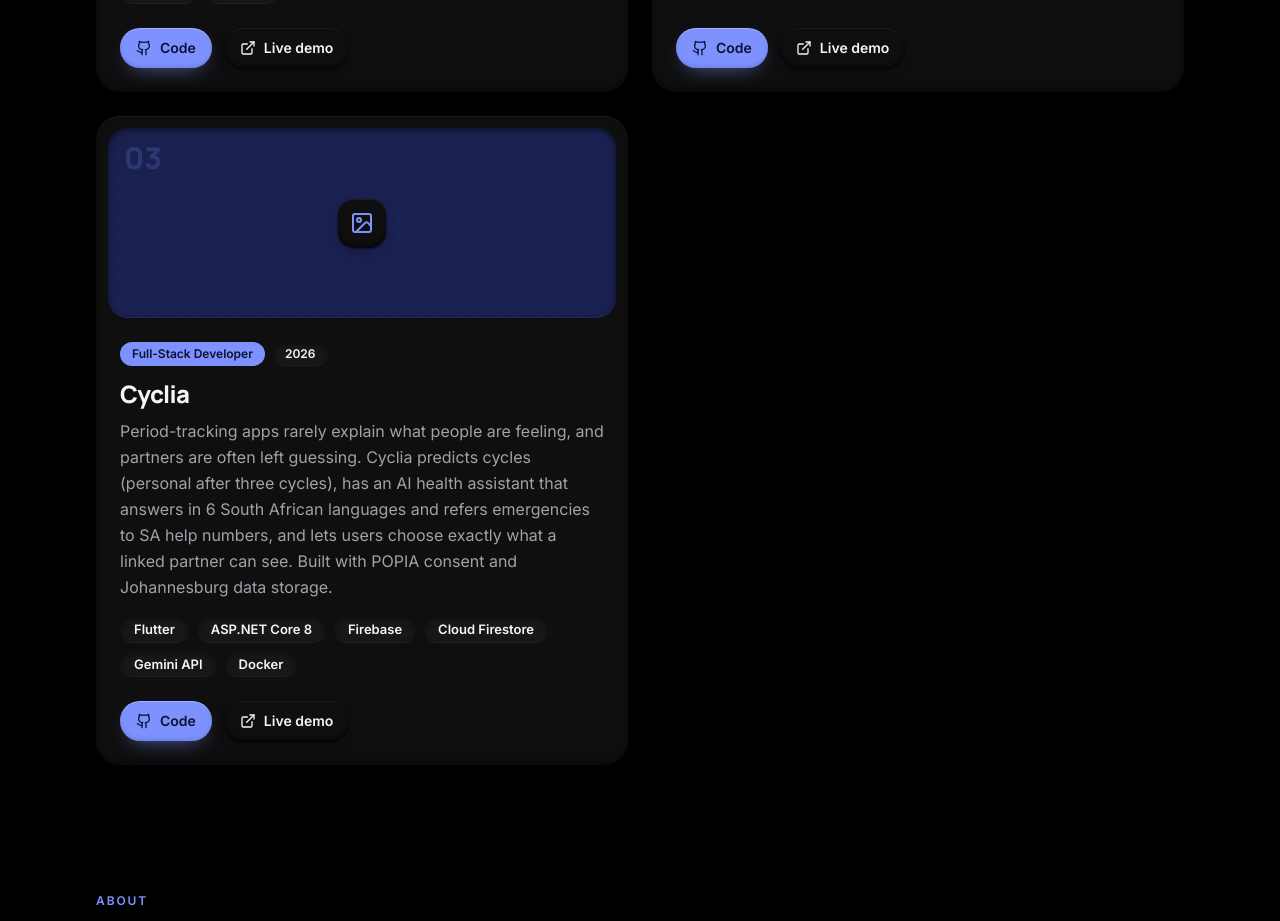
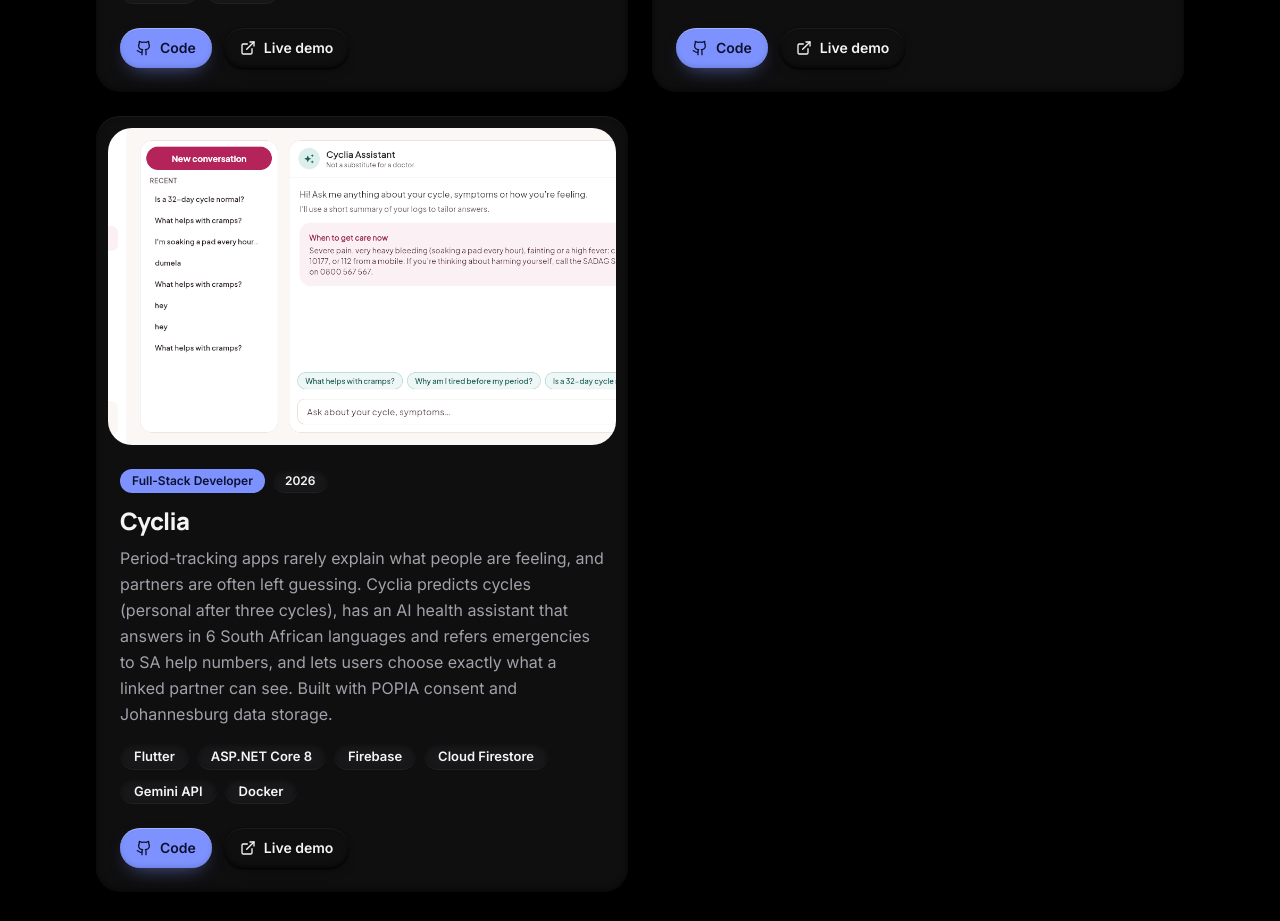
Before and after one commit to Lwazzy2018/Lwazzy2018.github.io, a React (Vite) app: page / in a window 1280 px wide. Shown: the part 1541-2462 px from the top of the page. Built offline with nearby package versions, Linux system fonts and the light colour scheme.

Commit message:
Update content.ts

```diff
--- a/src/data/content.ts
+++ b/src/data/content.ts
@@ -93,7 +93,7 @@ export const projects: Project[] = [
       'Period-tracking apps rarely explain what people are feeling, and partners are often left guessing. Cyclia predicts cycles (personal after three cycles), has an AI health assistant that answers in 6 South African languages and refers emergencies to SA help numbers, and lets users choose exactly what a linked partner can see. Built with POPIA consent and Johannesburg data storage.',
     role: 'Full-Stack Developer',
     year: '2026',
-    // image: asset('img/cyclia.png'), // add a screenshot to public/img/cyclia.png, then remove the // at the start of this line
+    image: asset('img/cyclia.png'),
     tech: ['Flutter', 'ASP.NET Core 8', 'Firebase', 'Cloud Firestore', 'Gemini API', 'Docker'],
     links: {
       github: 'https://github.com/Lwazzy2018/cyclia',
```
